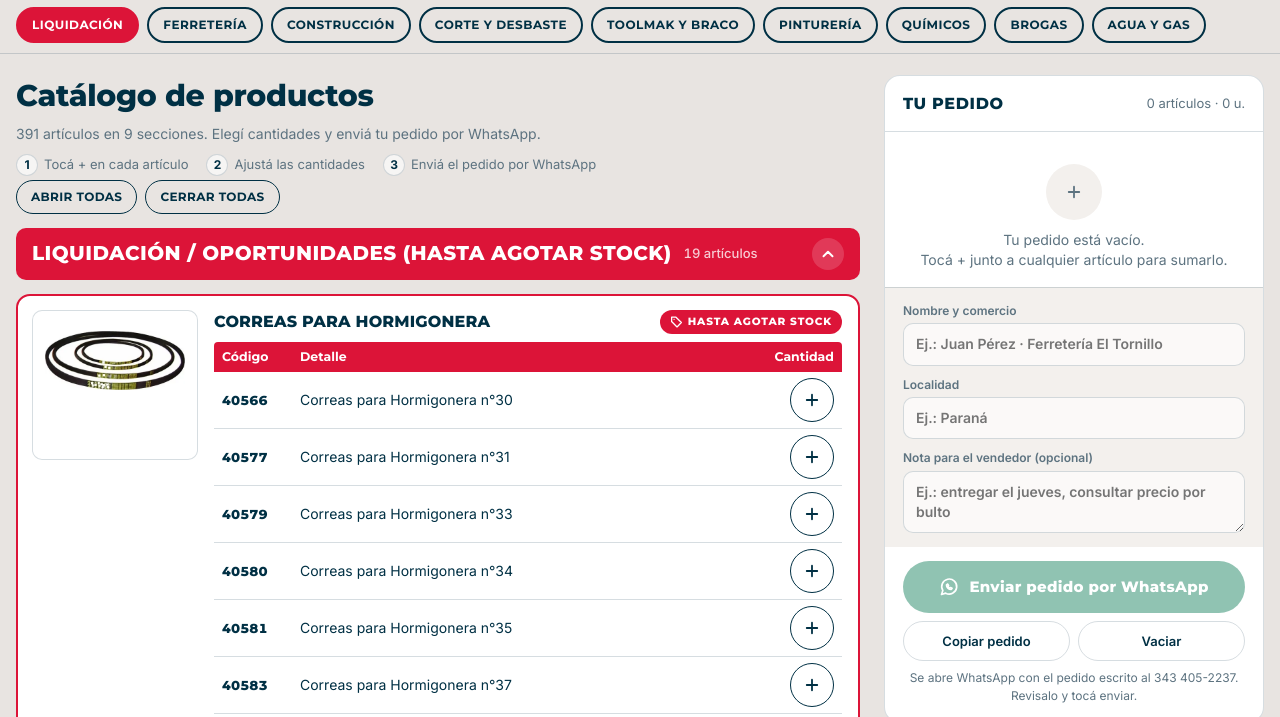
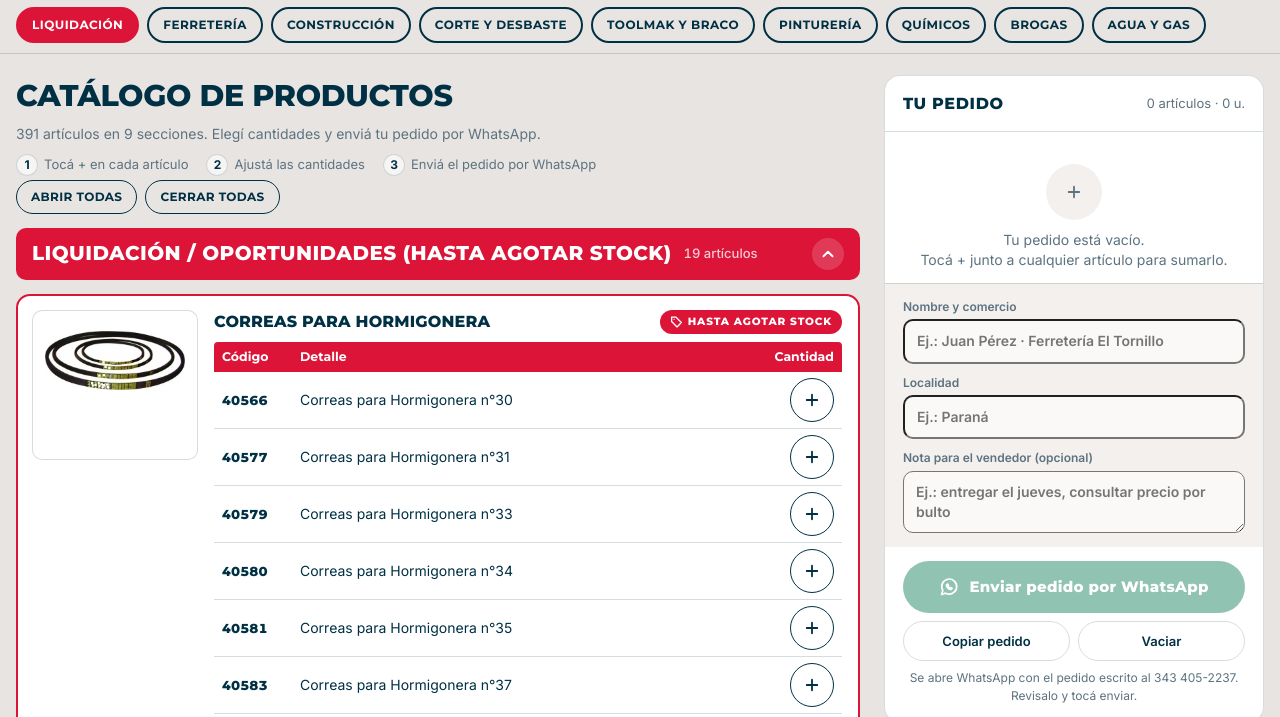
Before and after one commit to Mirkkobf/pedidos-donroy, a plain HTML site: page index.html in a window 1280 px wide. Shown: the part 57-774 px from the top of the page. Drawn offline with Linux system fonts and the light colour scheme.

Commit message:
Update index.html

```diff
--- a/index.html
+++ b/index.html
@@ -104,7 +104,7 @@ header{position:sticky;top:env(safe-area-inset-top,0px);z-index:20;background:va
 .add:hover{background:var(--navy);color:var(--white)}
 .step{display:inline-flex;align-items:center;height:44px;border-radius:22px;background:var(--navy);color:var(--white);overflow:hidden}
 .step button{width:40px;height:44px;border:0;background:transparent;color:inherit;display:inline-flex;align-items:center;justify-content:center;cursor:pointer}
-.step input{width:40px;height:32px;border:0;border-radius:6px;background:rgba(255,255,255,.14);color:inherit;text-align:center;font-family:var(--f-display);font-weight:800;font-size:15px;font-variant-numeric:tabular-nums;-moz-appearance:textfield}
+.step input{width:40px;height:32px;border:0;border-radius:6px;background:rgba(255,255,255,.14);color:inherit;text-align:center;font-family:var(--f-display);font-weight:800;font-size:15px;font-variant-numeric:tabular-nums;appearance:textfield;-moz-appearance:textfield}
 .step input::-webkit-outer-spin-button,.step input::-webkit-inner-spin-button{-webkit-appearance:none;margin:0}
 
 /* order panel */
@@ -124,7 +124,7 @@ header{position:sticky;top:env(safe-area-inset-top,0px);z-index:20;background:va
 .it .step{height:36px}.it .step button{width:34px;height:36px}.it .step input{width:36px;height:28px;font-size:14px}
 .form{display:grid;gap:10px;padding:14px 18px;border-top:1px solid var(--line);background:var(--surface-2)}
 .form label{display:grid;gap:4px;font-size:12px;font-weight:600;color:var(--ink-2)}
-.form input,.form textarea{width:100%;border:1.5px solid var(--line);border-radius:10px;background:var(--surface);padding:10px 12px;font-size:14px}
+.form input,.form textarea{width:100%;borderZ:1.5px solid var(--line);border-radius:10px;background:var(--surface);padding:10px 12px;font-size:14px}
 .form textarea{resize:vertical;min-height:56px}
 .acts{display:grid;gap:8px;padding:14px 18px 18px}
 .send{display:flex;align-items:center;justify-content:center;gap:10px;height:52px;border-radius:26px;background:var(--green);color:var(--green-ink);font-family:var(--f-display);font-weight:800;font-size:15px;letter-spacing:.02em;text-decoration:none}
@@ -174,7 +174,7 @@ header{position:sticky;top:env(safe-area-inset-top,0px);z-index:20;background:va
   <div class="layout">
     <main>
       <div class="intro">
-        <h1>Catálogo de productos</h1>
+        <h1>CATÁLOGO DE PRODUCTOS</h1>
       </div>
       <p class="intro" style="margin:0"><span style="color:var(--ink-2);font-size:14px" id="count"></span></p>
       <div class="how" aria-label="Cómo hacer un pedido">
```
